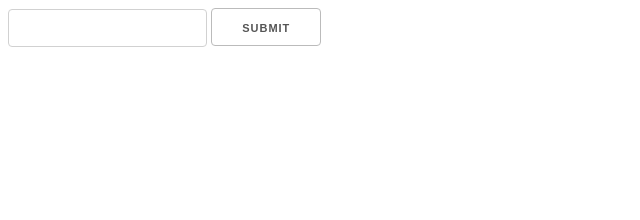
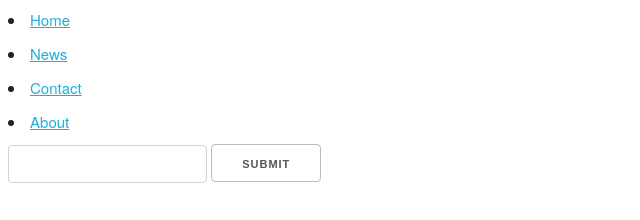
Before and after one commit to S10206112/ID-ASG2, a plain HTML site: page index.html in a window 1280 px wide. Shown: the whole page, without its empty margins (0-640 px from the left). Drawn offline with nearby package versions, Linux system fonts and the light colour scheme.

Commit message:
Update index.html

```diff
--- a/index.html
+++ b/index.html
@@ -8,6 +8,12 @@
           />
     <title>Singapore News</title>
   </head>
+  <u1>
+    <li><a href="index.html">Home</a></li>
+    <li><a href="#news">News</a></li>
+    <li><a href="#contact">Contact</a></li>
+    <li><a href="#about">About</a></li>
+  </u1>
   <body>
     <form class="search" action="">
       <label for="News"></label>
```
